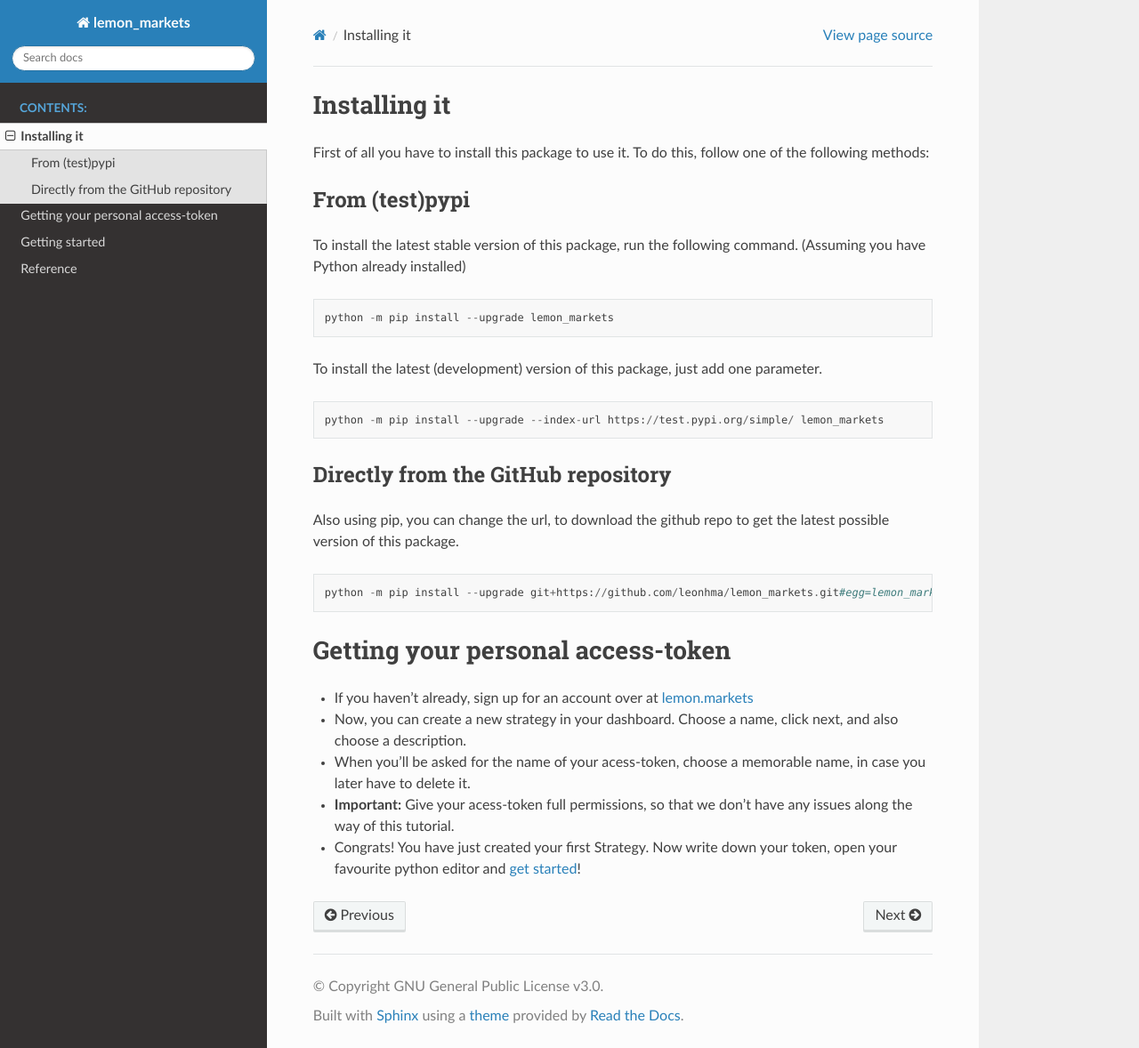
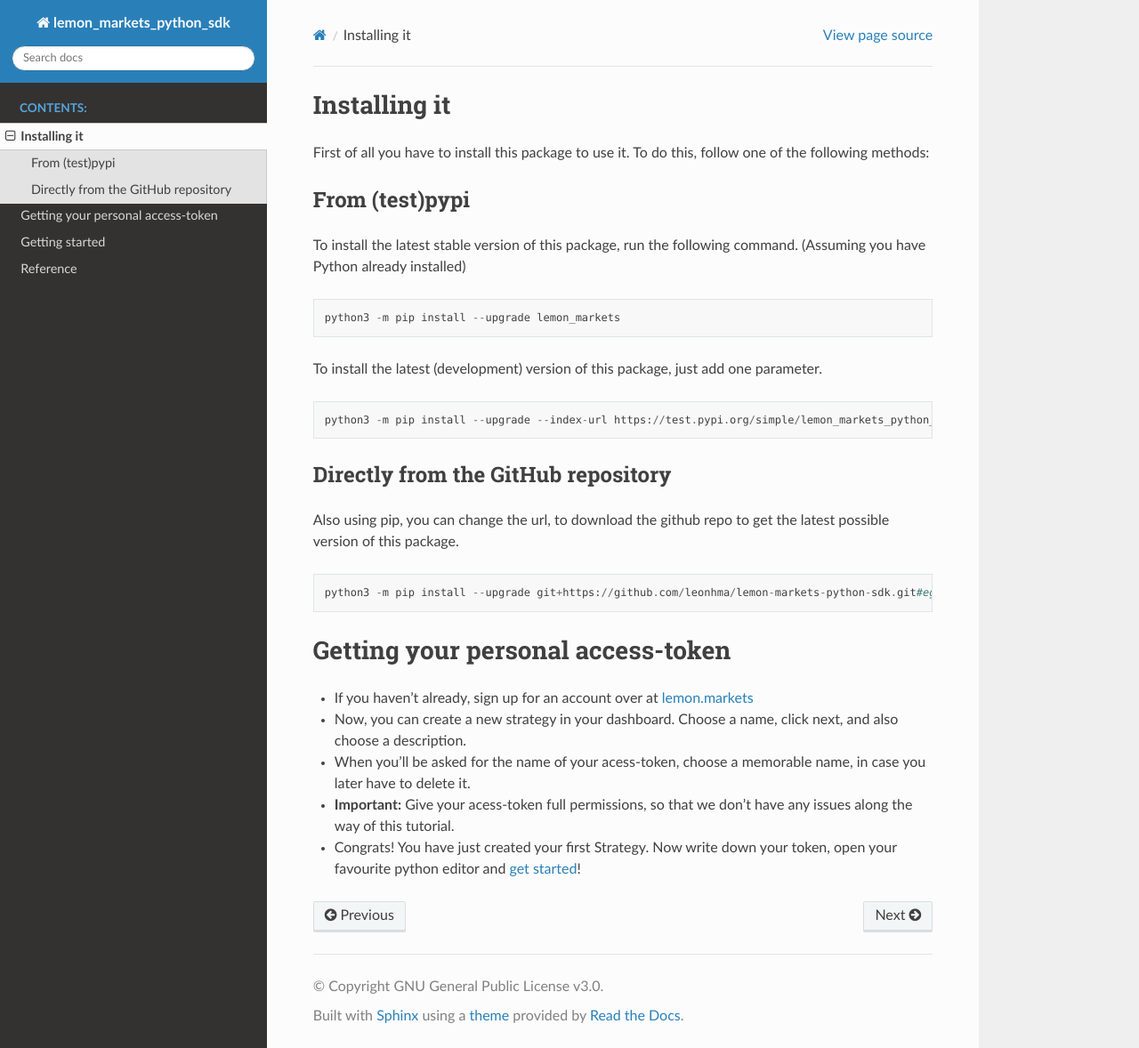
Before and after one commit to leonhma/lemon-markets-python-sdk, a Sphinx documentation site: the page built from docs/setup.rst, in a window 1280 px wide and 1178 px high. Shown: the whole window at 89% size. Built offline with Sphinx 7.4.7 and the Read the Docs theme 2.0.0, drawn with Linux system fonts in a browser that asks for light colours.

Commit message:
fix rename

```diff
--- a/docs/conf.py
+++ b/docs/conf.py
@@ -11,7 +11,7 @@
 
 sys.path.insert(0, os.path.abspath('..'))
 
-project = "lemon_markets"
+project = "lemon_markets_python_sdk"
 copyright = "GNU General Public License v3.0"
 author = "leonhma"
 release = "<>"
--- a/docs/examples/demo_all.py
+++ b/docs/examples/demo_all.py
@@ -2,7 +2,7 @@
 
 from time import sleep  # some other dependencies
 
-import lemon_markets as lm  # importing lemon_markets as lm
+import lemon_markets_python_sdk as lm  # importing lemon_markets as lm
 
 
 def cb(instrument, trade):  # defining our callback
@@ -11,11 +11,12 @@
 
 if __name__ == '__main__':  # this is mandatory if you want to use websockets, as it will start multiple threads
 
-    lm.debug = True  # enabling debug messages
+    lm.debug = True  # enabling debug messagesn
 
     tsla = lm.Instrument('US88160R1014')  # creating an instrument object corresponding to tesla (will be used throughout this tutorial)
 
     # -------------------------------
+    sleep(10)
     # Printing information about objects
     # -------------------------------
 
--- a/docs/index.rst
+++ b/docs/index.rst
@@ -3,7 +3,7 @@
    You can adapt this file completely to your liking, but it should at least
    contain the root `toctree` directive.
 
-Welcome to lemon_markets's documentation!
+Welcome to lemon_markets_python_sdk's documentation!
 =====================================================
 
 .. toctree::
--- a/docs/reference.rst
+++ b/docs/reference.rst
@@ -1,5 +1,5 @@
 Reference
 =========
 
-.. automodule:: lemon_markets
+.. automodule:: lemon_markets_python_sdk
     :members:
--- a/docs/setup.rst
+++ b/docs/setup.rst
@@ -10,13 +10,13 @@
 
 .. code-block::
 
-   python -m pip install --upgrade lemon_markets
+   python3 -m pip install --upgrade lemon_markets
 
 To install the latest (development) version of this package, just add one parameter.
 
 .. code-block::
 
-   python -m pip install --upgrade --index-url https://test.pypi.org/simple/ lemon_markets
+   python3 -m pip install --upgrade --index-url https://test.pypi.org/simple/lemon_markets_python_sdk
 
 Directly from the GitHub repository
 -----------------------------------
@@ -25,7 +25,7 @@
 
 .. code-block::
 
-   python -m pip install --upgrade git+https://github.com/leonhma/lemon_markets.git#egg=lemon_markets
+   python3 -m pip install --upgrade git+https://github.com/leonhma/lemon-markets-python-sdk.git#egg=lemon_markets_python_sdk
 
 Getting your personal access-token
 ==================================
--- a/setup.py
+++ b/setup.py
@@ -11,11 +11,11 @@
     long_description = fh.read()
 
 setuptools.setup(
-    name="lemon_markets",  # placeholder (name of repo)
+    name="lemon_markets_python_sdk",  # placeholder (name of repo)
     version="<>",  # placeholder (tag of release)
     author="leonhma",  # placeholder (owner of repo)
     description="A wrapper for various endpoints at lemon.markets",  # placeholder (description of repo)
-    url="https://github.com/leonhma/lemon_markets",  # placeholder (url of repo)
+    url="https://github.com/leonhma/lemon-markets-python-sdk-",  # placeholder (url of repo)
     long_description=long_description,
     long_description_content_type=README_MIME,
     packages=setuptools.find_packages(),
```
